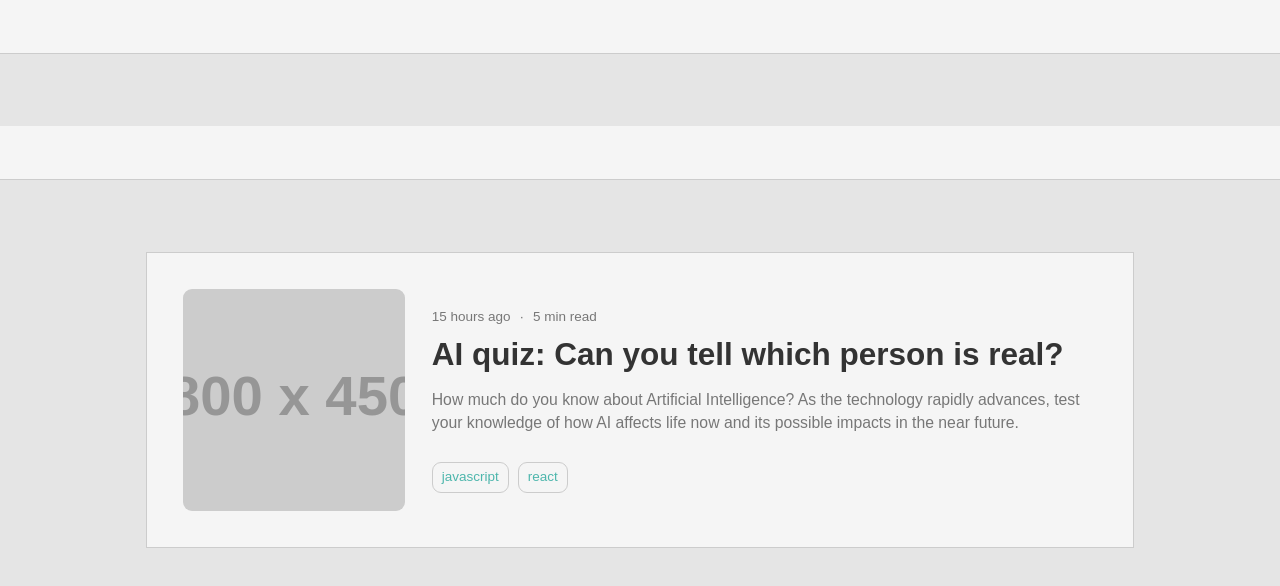
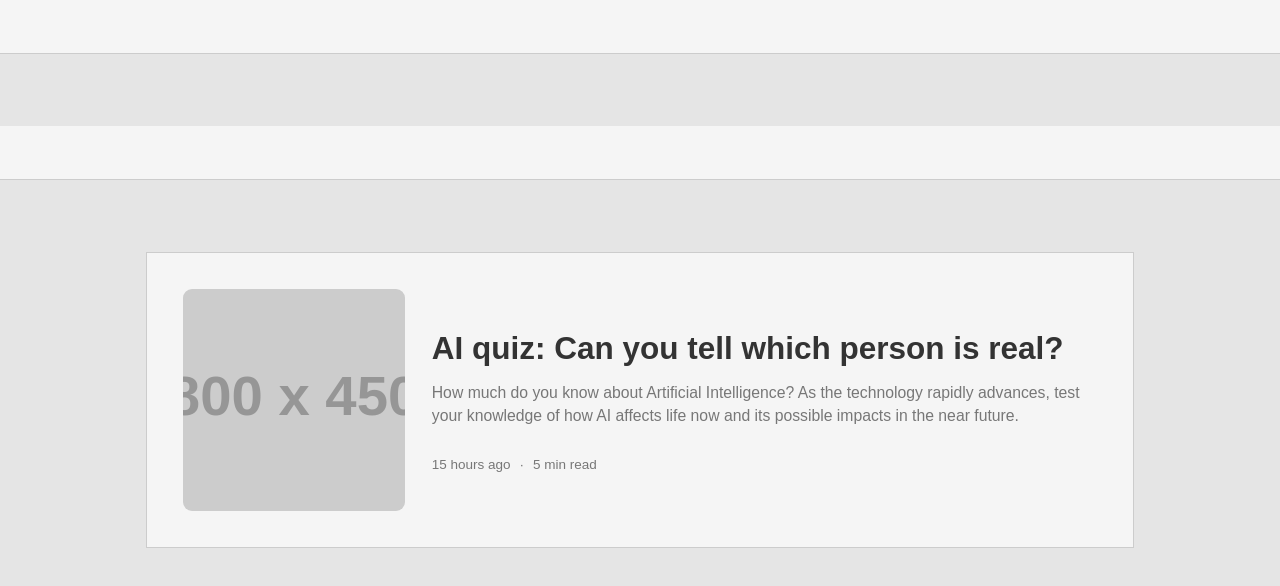
Before and after one commit to hypulse/devlog, a Next.js app: page / in a window 1280 px wide. Shown: the top 586 px of the page. Built offline with nearby package versions, Linux system fonts and the light colour scheme; a web font is replaced by a local one.

Commit message:
Add ArticleCardSmall and Remove tags from the ArticleCard

```diff
--- a/components/cards.tsx
+++ b/components/cards.tsx
@@ -18,19 +18,16 @@ const ArticleCard = ({
           <div
             className="w-full h-full scale-100 bg-center bg-cover group-hover:scale-125 app-transition"
             style={{
-              backgroundImage: `url(${"http://placehold.it/800x450"})`,
+              backgroundImage: `url(${
+                thumbnailImage || "/images/placeholder.png"
+              })`,
             }}
-          ></div>
+          />
         </div>
         <div className="basis-3/4 grow">
           <div className="mb-elementSpacing">
-            <div className="flex items-center mb-tagSpacingY gap-x-columnGap text-meta text-textSecondaryColor">
-              <span>15 hours ago</span>
-              <span>&middot;</span>
-              <span>5 min read</span>
-            </div>
             <h2 className="font-bold text-subTitle mb-columnGap group-hover:text-primary app-transition">
-              AI quiz: Can you tell which person is real?
+              {title}
             </h2>
             <p className="text-caption text-textSecondaryColor line-clamp-3">
               How much do you know about Artificial Intelligence? As the
@@ -38,13 +35,10 @@ const ArticleCard = ({
               life now and its possible impacts in the near future.
             </p>
           </div>
-          <div className="flex items-center gap-x-columnGap">
-            <div className="border rounded px-tagSpacingX py-tagSpacingY border-borderColor text-meta text-secondary">
-              javascript
-            </div>
-            <div className="border rounded px-tagSpacingX py-tagSpacingY border-borderColor text-meta text-secondary">
-              react
-            </div>
+          <div className="flex items-center gap-x-columnGap text-meta text-textSecondaryColor">
+            <span>15 hours ago</span>
+            <span>&middot;</span>
+            <span>5 min read</span>
           </div>
         </div>
       </div>
@@ -52,4 +46,37 @@ const ArticleCard = ({
   );
 };
 
-export { ArticleCard };
+const ArticleCardSmall = ({
+  _id,
+  createdAt,
+  title,
+  tags,
+  type,
+  wordCount,
+  description,
+  thumbnailImage,
+}: ArticleCardData) => {
+  return (
+    <Link href="#">
+      <div className="flex items-start border p-elementSpacing bg-cardColor border-borderColor group gap-x-rowGap">
+        <div className="overflow-hidden rounded aspect-video basis-1/4 grow">
+          <div
+            className="w-full h-full bg-center bg-cover"
+            style={{
+              backgroundImage: `url(${
+                thumbnailImage || "/images/placeholder.png"
+              })`,
+            }}
+          />
+        </div>
+        <div className="basis-3/4 grow">
+          <h2 className="font-bold text-body group-hover:text-primary app-transition">
+            {title}
+          </h2>
+        </div>
+      </div>
+    </Link>
+  );
+};
+
+export { ArticleCard, ArticleCardSmall };
```
